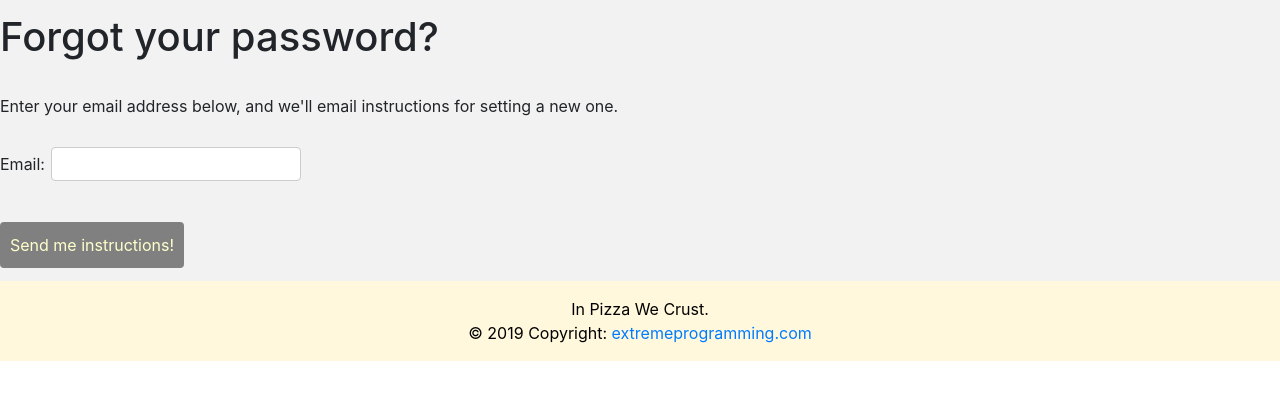
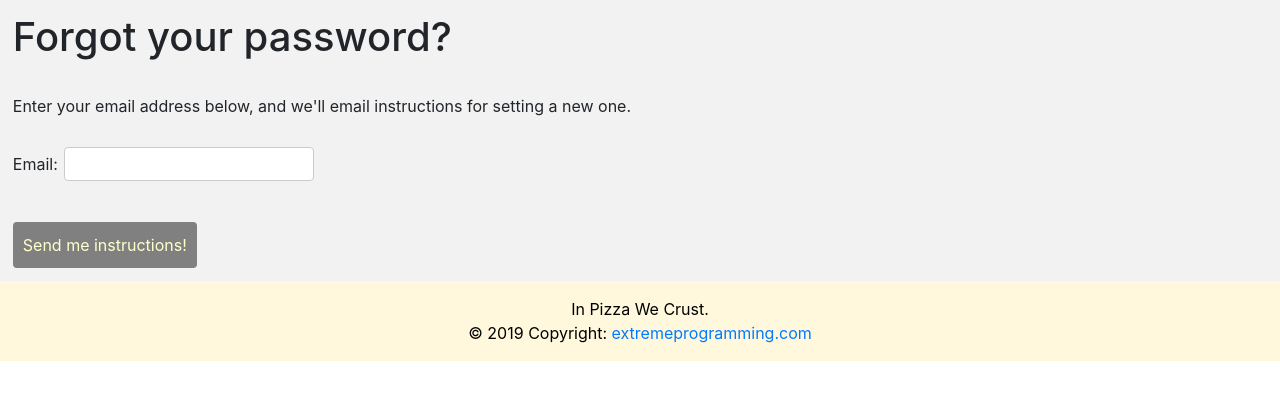
Before and after one commit to thejungwon/docker-webapp-django, a Django app: page /en/password_reset/ in a window 1280 px wide. Shown: the part 80-480 px from the top of the page. Run offline with Django 3.2, Linux system fonts and the light colour scheme; the visitor is signed in with stand-in values (Sample User, id 1); parts of the project's set-up code (start-up, migrations or seed data) failed here and were passed over; some libraries are stand-ins or nearby versions.

Commit message:
Update password_reset_form.css

```diff
--- a/src/static/css/password_reset_form.css
+++ b/src/static/css/password_reset_form.css
@@ -12,6 +12,10 @@ input[type=email] {
   box-sizing: border-box;
 }
 
+p {
+	margin-left: 1%;
+}
+
 input[type=submit] {
   width: 184px;
   background-color: #808080;
@@ -22,11 +26,13 @@ input[type=submit] {
   border: none;
   border-radius: 4px;
   cursor: pointer;
+  margin-left: 1%;
 }
 
 h1 {
 	padding-bottom: 2%;
 	padding-top : 1%;
+	margin-left: 1%;
 }
 
 input[type=submit]:hover {
```
